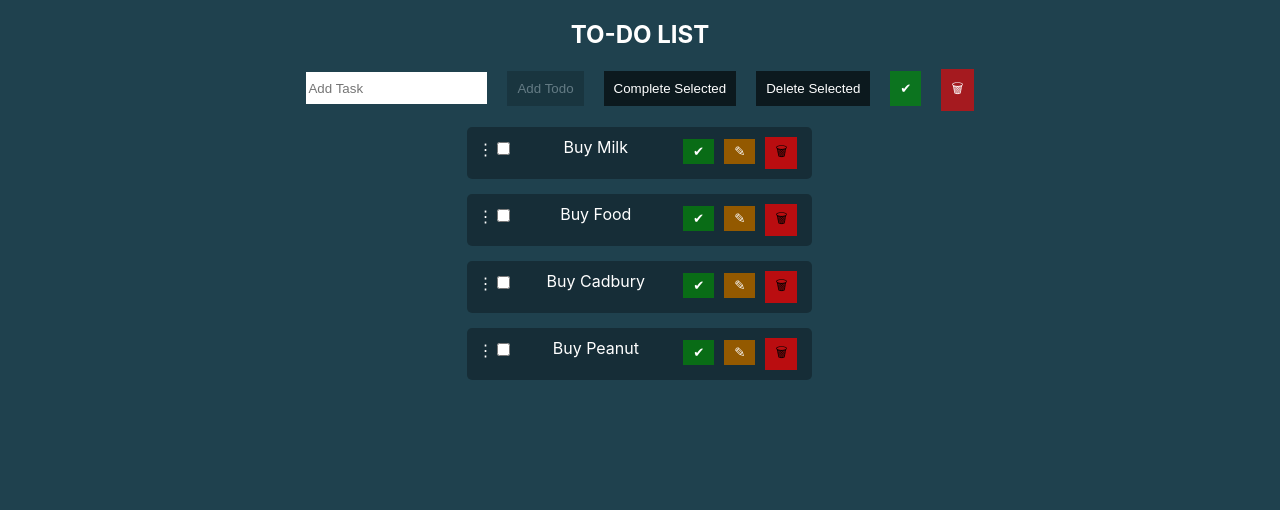
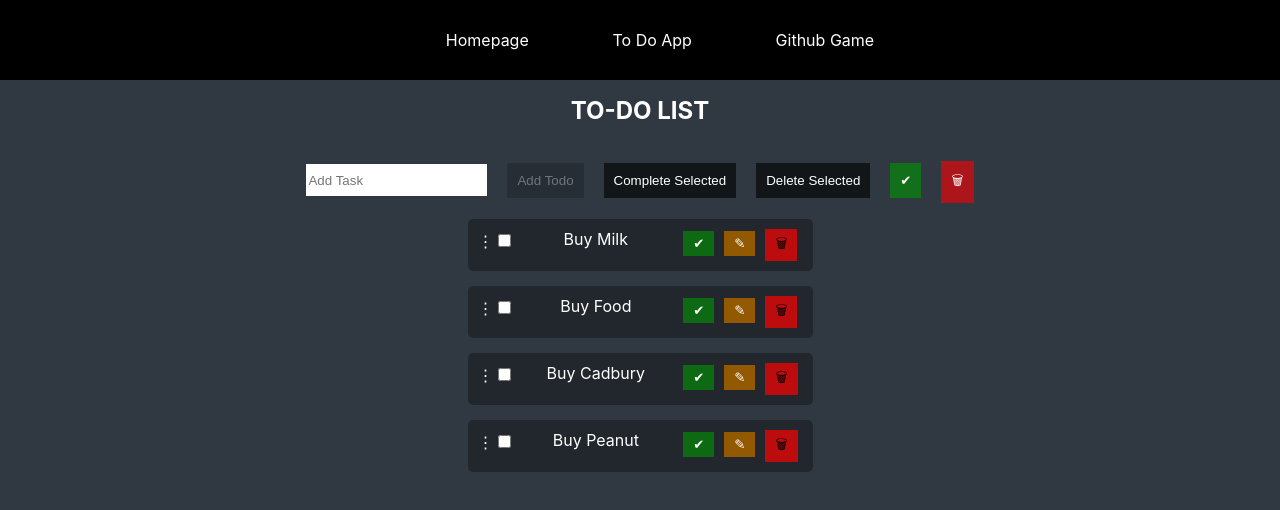
Before and after one commit to VasantMestry/react-todo-app, a React (Create React App) app: page /todo in a window 1280 px wide. Shown: the top 510 px of the page. Built offline with nearby package versions, Linux system fonts and the light colour scheme.

Commit message:
portfolio react-router

```diff
--- a/package.json
+++ b/package.json
@@ -10,6 +10,7 @@
     "react": "^16.13.1",
     "react-beautiful-dnd": "^13.0.0",
     "react-dom": "^16.13.1",
+    "react-router-dom": "^5.2.0",
     "react-scripts": "3.4.3"
   },
   "scripts": {
--- a/public/index.html
+++ b/public/index.html
@@ -26,7 +26,7 @@
     -->
     <title>React App</title>
   </head>
-  <body bgcolor="#1f414e">
+  <body>
     <noscript>You need to enable JavaScript to run this app.</noscript>
     <div id="root"></div>
     <!--
--- a/src/App.css
+++ b/src/App.css
@@ -1,56 +1,3 @@
 .App {
   text-align: center;
 }
-
-/*.App-header {
-  background-color: #282c34;
-  min-height: 100vh;
-  display: flex;
-  flex-direction: column;
-  align-items: center;
-  justify-content: center;
-  font-size: calc(10px + 2vmin);
-  color: white;
-}
-*/
-
-
-
-
-/*
-* {
-  margin: 0;
-  padding: 0;
-  box-sizing: border-box;
-} */
-
-/* body {
-  background: #c3c3c3;
-} */
-
-.flexbox {
-  display: flex;
-  justify-content:space-between;
-  width: 100%;
-  max-width: 768px;
-  height: 100vh;
-  overflow: hidden;
-  margin: 0 auto;
-  padding:15px;
-}
-
-.flexbox .board {
-  display: flex;
-  flex-direction: column;
-  width: 100%;
-  max-width: 300px;
-  background: #313131;
-  padding: 15px;
-}
-
-.flexbox .board .card {
-  padding: 15px 25px;
-  background: #f3f3f3;
-  cursor: pointer;
-  margin-bottom: 15px;
-}
--- a/src/App.js
+++ b/src/App.js
@@ -1,12 +1,22 @@
 import React from 'react';
 import TodoList from './components/TodoList/TodoList.js'
+import { BrowserRouter as Router, Switch, Route } from 'react-router-dom'
 import './App.css';
+import Homepage from './components/HomePage/HomePage.js'
+import Nav from './components/Nav/Nav.js';
 
 function App() {
   return (
-    <div className="App">
-      <TodoList />
-    </div>
+    <Router>
+      <div className="App">
+        <Nav />
+        <Switch>
+          <Route path="/" exact component={Homepage} />
+          <Route path="/todo" exact component={TodoList} />
+          <Route path="/gitgame" exact />
+        </Switch>
+      </div>
+    </Router>
   );
 }
 
--- /dev/null
+++ b/src/components/HomePage/HomePage.css
@@ -0,0 +1,36 @@
+.HContainer {
+  background: #FCA311;
+  min-height: 90vh;
+  display: flex;
+  align-items: center;
+  justify-content: center;
+}
+
+.HContainer h1 {
+  margin: 0;
+}
+
+.box{
+  margin: 0 auto;
+  background: #14213D;
+  color: #E5E5E5;
+  height: 60vh;
+  width: 80vw;
+  display: flex;
+  padding-top: 5vh;
+  align-items: center;
+  flex-direction: column;
+}
+
+.box h1 {
+  height: 20%;
+}
+
+.box2 {
+  height: 70%;
+}
+
+.box2 img {
+  max-height: 100%;
+  object-fit: contain;
+}
--- /dev/null
+++ b/src/components/HomePage/HomePage.js
@@ -0,0 +1,19 @@
+import React from 'react'
+import './HomePage.css'
+
+function HomePage() {
+  return (
+    <div className="HContainer">
+      <div className="box">
+        <h1>Welcome To Vasant's Portfolio</h1>
+        <div className="box2">
+          <img
+            src="https://lh3.googleusercontent.com/proxy/pGRcqHv6R2g_OQBgBiHdUz1PYE-WY30A80eDgCm_JwziYAvFUVmw1rv90LXhj8HrziXhMj8lq8EmCN0Ko9_AMINAM6U8I9RX83p2V4N-v80"
+          />
+        </div>
+      </div>
+    </div>
+  )
+}
+
+export default HomePage
--- /dev/null
+++ b/src/components/Nav/Nav.css
@@ -0,0 +1,16 @@
+.mainNavbar {
+  display: flex;
+  justify-content:space-around;
+  align-items:center;
+  min-height: 10vh;
+  background: #000000;
+  color: #fff;
+}
+
+.navLinks {
+  width: 40%;
+  display: flex;
+  justify-content:space-around;
+  align-items:center;
+  list-style: none;
+}
--- /dev/null
+++ b/src/components/Nav/Nav.js
@@ -0,0 +1,39 @@
+import React from 'react'
+import { Link } from 'react-router-dom'
+import './Nav.css'
+
+function Nav() {
+
+  const navStyles = {
+    color: '#fff',
+    textDecoration: 'none'
+  }
+
+  return (
+    <nav className="mainNavbar">
+      {/* <h1>Logo</h1> */}
+      <ul className="navLinks">
+        <Link
+          to='/'
+          style={navStyles}
+        >
+          <li>Homepage</li>
+        </Link>
+        <Link
+          to="/todo"
+          style={navStyles}
+        >
+          <li>To Do App</li>
+        </Link>
+        <Link
+          to="/gitgame"
+          style={navStyles}
+        >
+          <li>Github Game</li>
+        </Link>
+      </ul>
+    </nav>
+  )
+}
+
+export default Nav
--- a/src/components/TodoList/TodoList.css
+++ b/src/components/TodoList/TodoList.css
@@ -22,16 +22,20 @@
 }*/
 
 .container{
-	display: flex;
+	/* display: flex;
 	align-items: center;
 	justify-content: center;
-	flex-direction: column;
+	flex-direction: column; */
+	background: #303841;
+	min-height: 90vh;
 }
 
 .header h2 {
 	text-align: center;
 	color: #fff;
 	text-transform: uppercase;
+	margin-top: 0;
+	padding: 2vh;
 }
 
 .header input {
```
Also changed, not shown: 1 other file (tests, documents, lock files or other folders).
